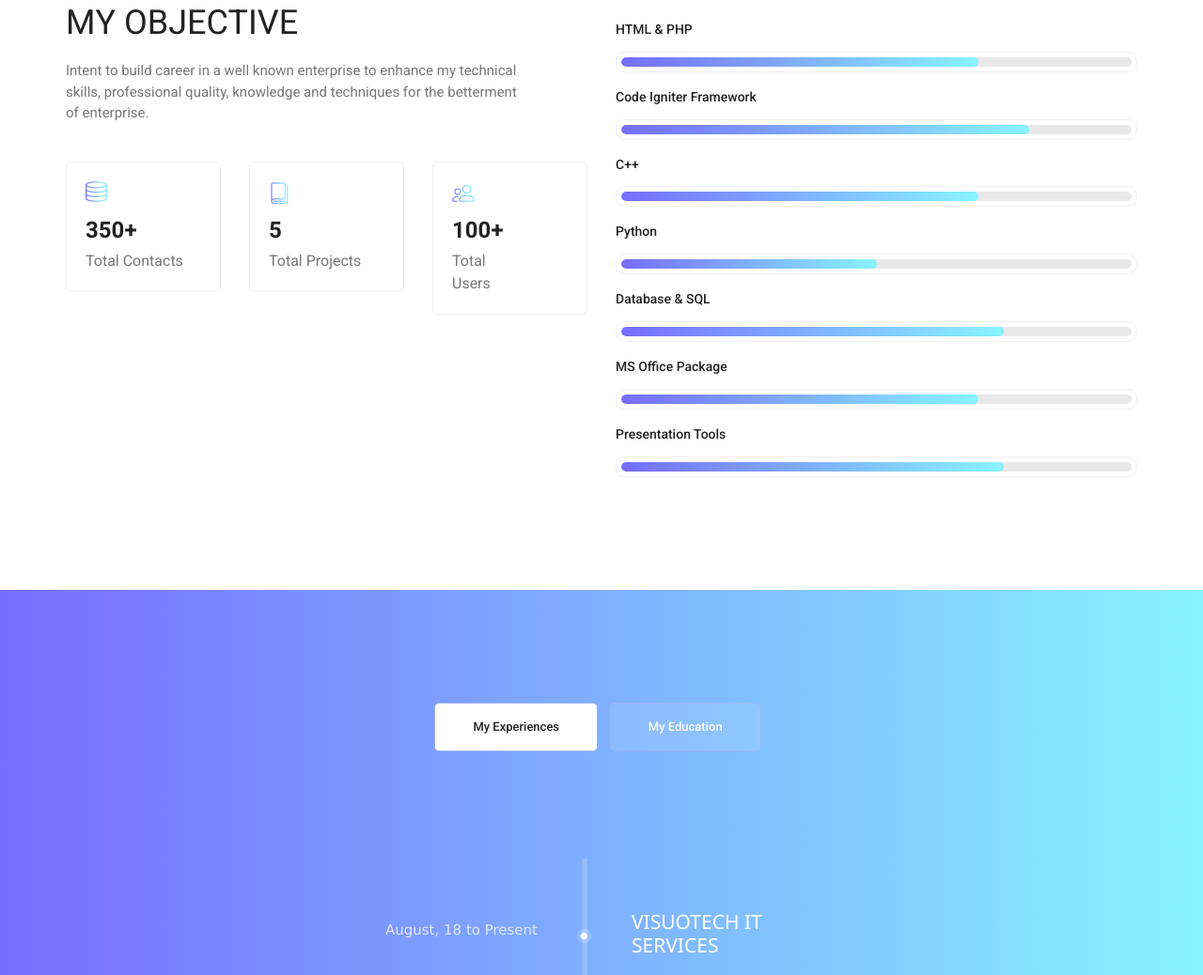
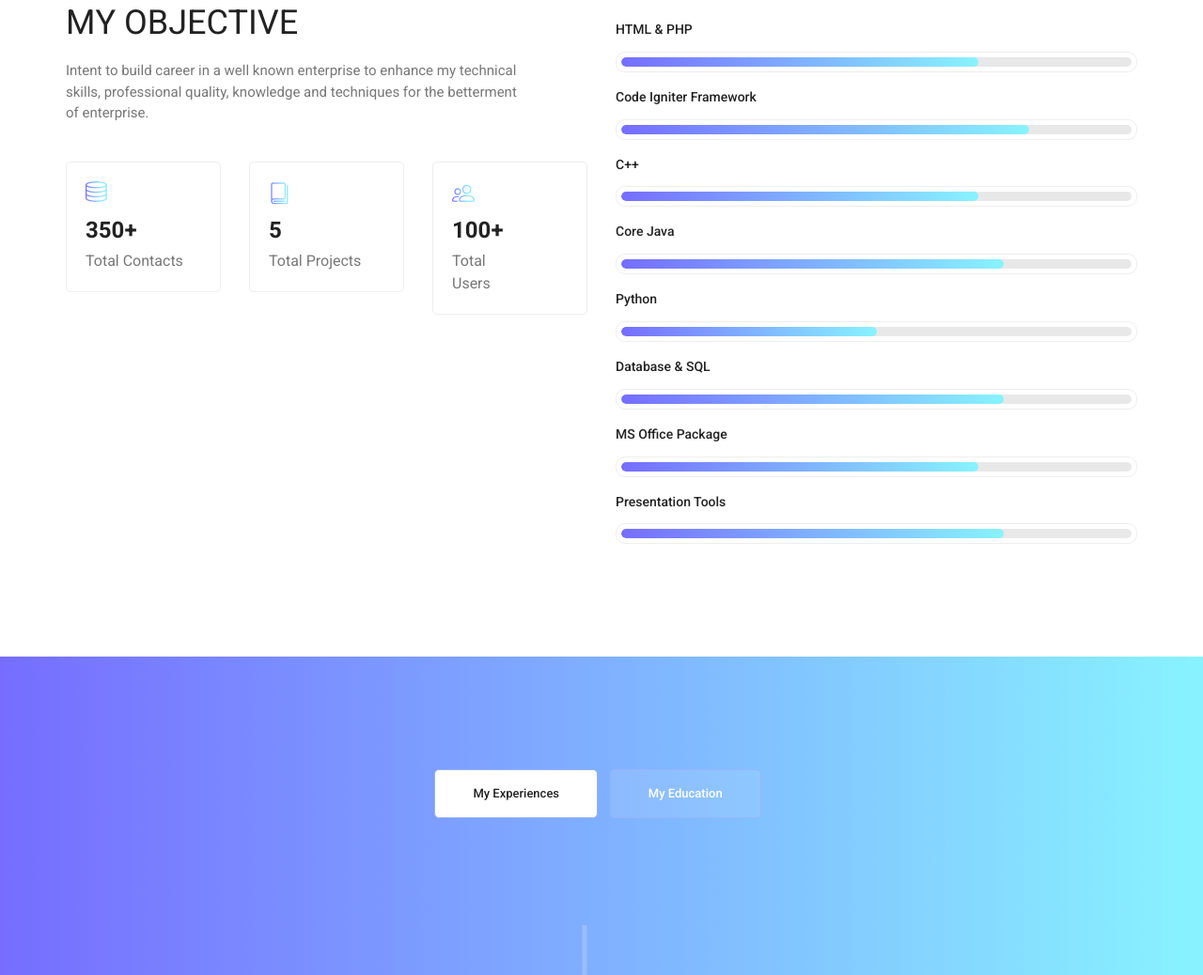
Before and after one commit to Bhavesh1303/Resume, a plain HTML site: page index.html in a window 1280 px wide. Shown: the part 2307-3345 px from the top of the page at 94% size. Drawn offline with nearby package versions, Linux system fonts and the light colour scheme.

Commit message:
skills added

```diff
--- a/index.html
+++ b/index.html
@@ -145,6 +145,14 @@
 									<div class="progress_br">
 										<div class="progress">
 											<div class="progress-bar" role="progressbar" aria-valuenow="70" aria-valuemin="0" aria-valuemax="100"></div>
+										</div>
+									</div>
+								</div>
+								<div class="skill_item">
+									<h4>Core Java  <!-- <span class="counter">75</span>%--></h4>
+									<div class="progress_br">
+										<div class="progress">
+											<div class="progress-bar" role="progressbar" aria-valuenow="75" aria-valuemin="0" aria-valuemax="100"></div>
 										</div>
 									</div>
 								</div>
```
